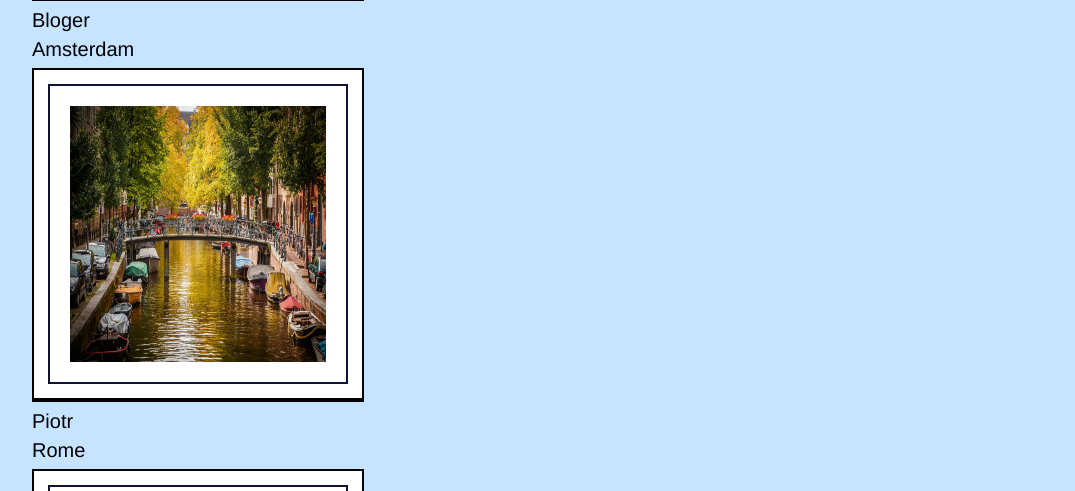
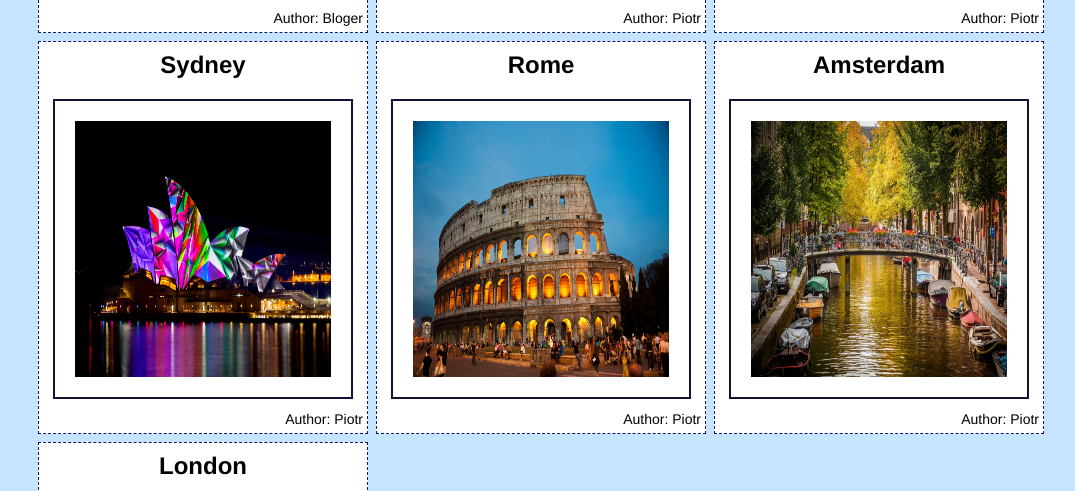
Before and after one commit to Kelmac/django, a Django app: page /images/ in a window 1280 px wide. Shown: the part 476-967 px from the top of the page, without its empty margins (38-1113 px from the left). Run offline with Django 3.2, Linux system fonts and the light colour scheme; data comes from the database, SQL or seed files in the repository; both versions use the stored data as it was after the commit; some libraries are stand-ins or nearby versions.

Commit message:
reday project

```diff
--- a/fotoworld/urls.py
+++ b/fotoworld/urls.py
@@ -28,7 +28,7 @@ urlpatterns = [
                               namespace='account', app_name='account')),
 
     url(r'^images/', include('images.urls', namespace='images', app_name='images')),
-    url(r'^$', TemplateView.as_view(template_name='images/list.html'), name="images"),
+    url(r'^$', TemplateView.as_view(template_name='home/index.html'), name="homr"),
 ]
 
 if settings.DEBUG:
--- a/images/models.py
+++ b/images/models.py
@@ -17,6 +17,9 @@ class Image(models.Model):
     users_like = models.ManyToManyField(
         settings.AUTH_USER_MODEL, related_name='images_liked', blank=True)
 
+
+    class Meta:
+        ordering = ('-created',)
     def __str__(self):
         return self.title
 
--- a/images/urls.py
+++ b/images/urls.py
@@ -2,8 +2,8 @@ from django.conf.urls import url
 from . import views
 
 urlpatterns = [
-    url(r'^/create/$', views.image_create, name='create'),
-    url(r'^/detail/(?P<id>\d+)/(?P<slug>[-\w]+)/$',
+    url(r'^create/$', views.image_create, name='create'),
+    url(r'^detail/(?P<id>\d+)/(?P<slug>[-\w]+)/$',
         views.image_detail, name='detail'),
     url(r'^$', views.image_list, name='list'),
 ]
--- a/static/css/style.css
+++ b/static/css/style.css
@@ -102,13 +102,16 @@ img {
     text-align: justify;
     padding: 4px;
     margin-bottom: 5px;
+    width: 100%;
 }
 
 .news_body a {
     color: blue;
     font-weight: bold;
 }
-
+.news_body textarea{
+    width: 100%;
+}
 .news_author {
     font-size: 0.7em;
     text-align: right;
@@ -148,6 +151,7 @@ img {
     border: 2px solid black;
     background: white;
     border-bottom-width: 4px;
+    width: 100%;
 }
 
 .form {
@@ -157,8 +161,8 @@ img {
     border-bottom-width: 4px;
 }
 
-.form p{
-   text-align: center;
+.form p {
+    text-align: center;
     font-size: 25px;
 }
 
@@ -166,13 +170,28 @@ img {
     padding: 4px;
     width: 100%;
 }
-.button{
+
+.button {
     display: inline-block;
     text-align: right;
     margin: 2px;
     width: 100%;
 }
-.button button{
+
+.button button {
     padding: 3px;
     margin: 4px;
 }
+
+#image-list {
+    padding: 2px;
+    display: flex;
+    flex-flow: wrap;
+}
+
+.image-thumbnail {
+    margin: 4px;
+    padding: 4px;
+    border: 1px dashed rgb(9, 20, 119);
+    background: white;
+}
--- a/templates/base.html
+++ b/templates/base.html
@@ -67,8 +67,7 @@
         </div>
     </div>
     <div class="container">
-            {% block content %} {% endblock %}
-        </div>
+        {% block content %} {% endblock %}
     </div>
     </div>
 
@@ -85,7 +84,7 @@
         $.ajaxSetup({
             beforeSend: function (xhr, settings) {
                 if (!csrfSafeMethod(settings.typoe) && !this.crossDomian) {
-                    xhr.setRequestheader("X-CSRFToken", csrftoken):
+                    xhr.setRequestheader("X-CSRFToken", csrftoken)
                 }
             }
         });
--- a/templates/images/list.html
+++ b/templates/images/list.html
@@ -9,6 +9,7 @@
 var page=1;
 var empty_page = false;
 var block_request = false;
+$('#image-list').width($(window).width()-400);
 $(window).scroll(function(){
 
 var margin= $(document).height()-$(window).height()-200;
--- a/templates/images/list_ajax.html
+++ b/templates/images/list_ajax.html
@@ -1,11 +1,11 @@
 {% load thumbnail %} {% for image in images%}
 <div class="image-thumbnail">
-    <div class="info">
+    <div class="news_title">
         <a href="{{ image.get_absolute_url}}" class="title">
             {{image.title}}
         </a>
     </div>
-    <div class='image'>
+    <div class='image2'>
         <a href="{{ image.get.absolute_url}}">
             {% thumbnail image.image "100x100" crop="100%" as im %}
             <a href="{{ image.get_absolute_url }}">
@@ -14,9 +14,9 @@
             {% endthumbnail %}
         </a>
     </div>
-    <div class="info">
+    <div class="news_author">
         <a href="{{ image.get_absolute_url}}" class="title">
-            {{image.user.first_name}}
+           Author: {{image.user.first_name}}
         </a>
     </div>
 </div>
```
Also changed, not shown: templates/home/index.html (+10 -1 lines), templates/images/create.html (+6 -6 lines), db.sqlite3, media/images/2018/02/05/dubaj.jpg (added), 6 other files.
